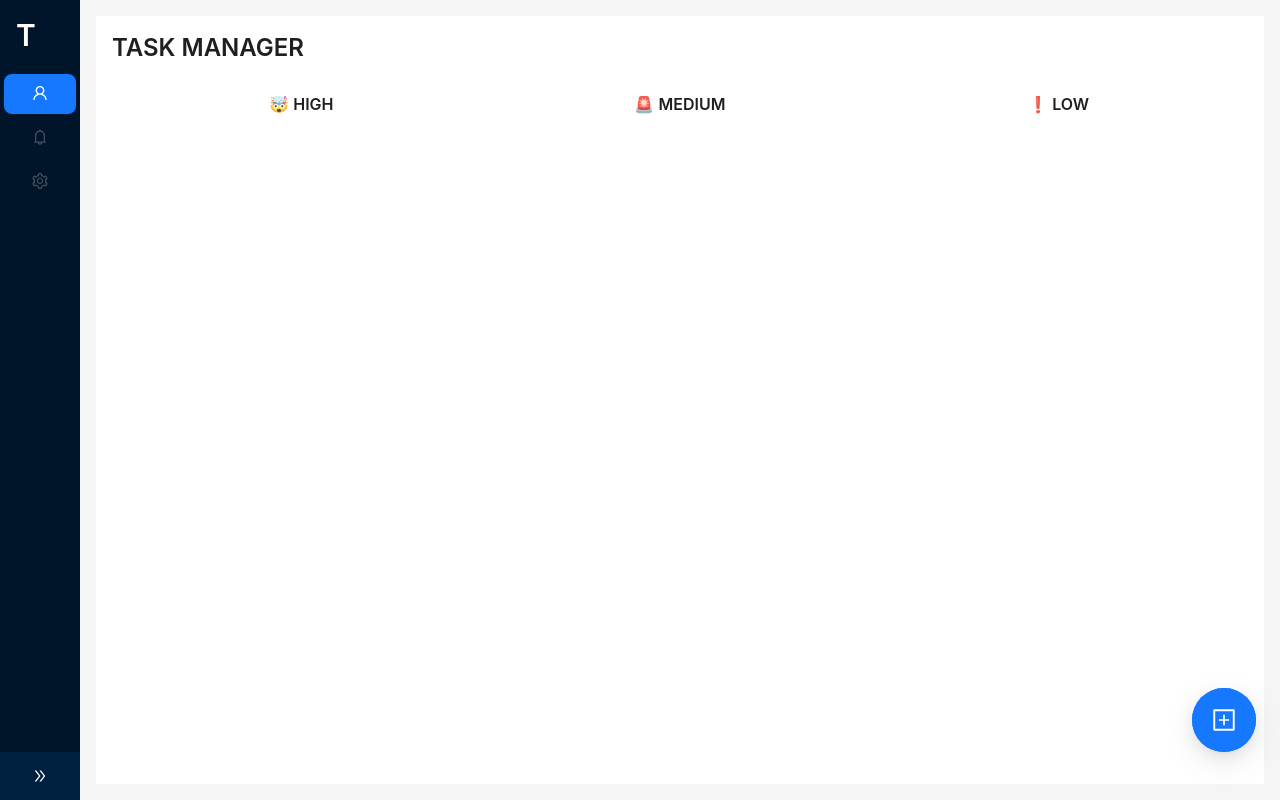
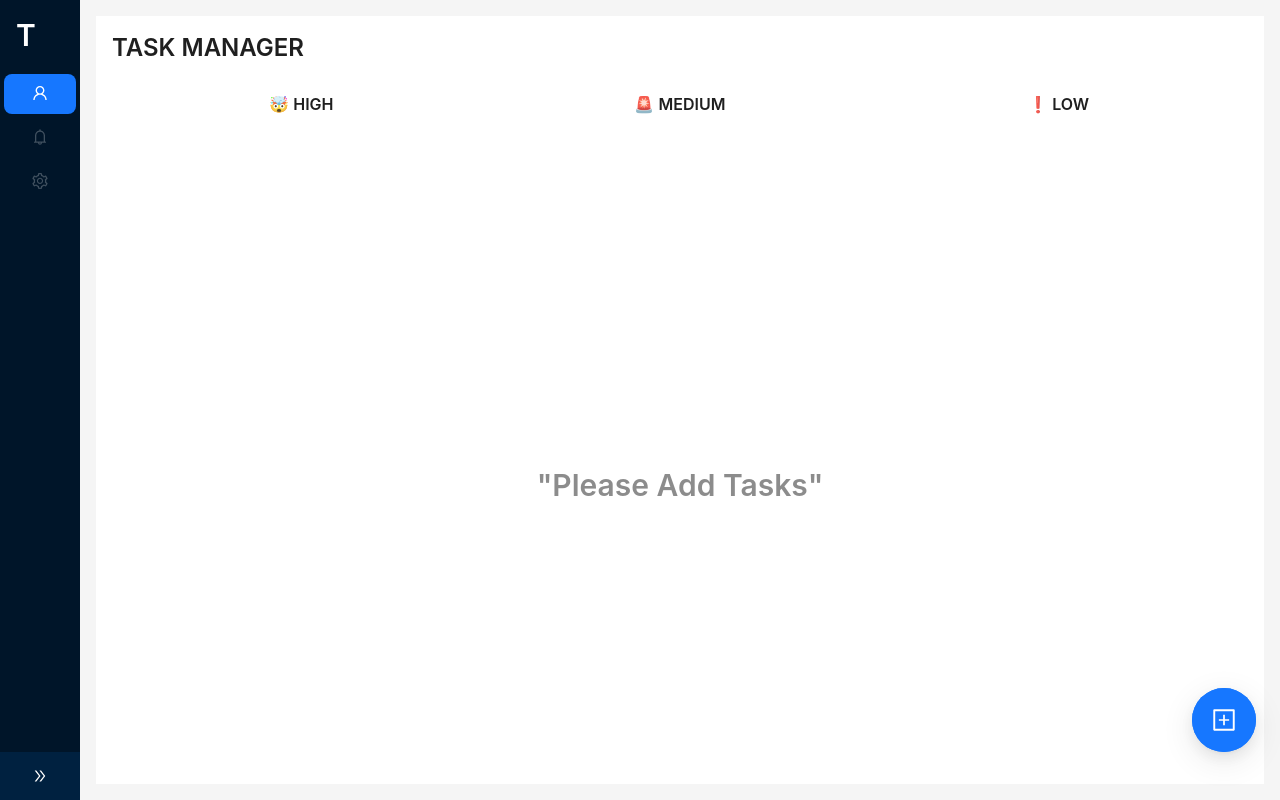
Before and after one commit to sid1213/tasky, a React (Create React App) app: page / in a window 1280 px wide. Built offline with nearby package versions, Linux system fonts and the light colour scheme.

Commit message:
Style fixes

```diff
--- a/src/components/ContentBox/Index.tsx
+++ b/src/components/ContentBox/Index.tsx
@@ -34,12 +34,13 @@ const ContentBox: React.FC = () => {
           <Title level={5}> ❗️ LOW</Title>
         </Col>
       </Row>
-      <Row justify={"center"}>
+      <Row justify={"center"} align={"middle"} className={Style.tasks}>
+        {tasks.length !== 0 ? (
+          <>
             <Col span={24} md={8} className={Style.TaskContainer}>
               <Title level={5} className={Style.hide}>
                 🤯 HIGH
               </Title>
-
               {tasks
                 .filter((task) => task.priority === "high")
                 .map((task) => (
@@ -100,6 +101,12 @@ const ContentBox: React.FC = () => {
                   />
                 ))}
             </Col>
+          </>
+        ) : (
+          <Title level={2} type="secondary">
+            "Please Add Tasks"
+          </Title>
+        )}
       </Row>
       <AddTask />
       {editId !== null ? (
--- a/src/components/ContentBox/index.module.scss
+++ b/src/components/ContentBox/index.module.scss
@@ -49,4 +49,8 @@
       display: block;
     }
   }
+  .tasks {
+    height: 100%;
+    align-items: center;
+  }
 }
--- a/src/components/TaskCard/Index.tsx
+++ b/src/components/TaskCard/Index.tsx
@@ -3,7 +3,7 @@ import { Avatar, Card, Skeleton, Badge } from "antd";
 import { EditOutlined, EyeOutlined } from "@ant-design/icons";
 import Style from "./index.module.scss";
 import { Task } from "../../types";
-import { useTaskContext } from "../../context/AppContext";
+
 const { Meta } = Card;
 interface PropType extends Task {
   editId: string | null;
@@ -14,6 +14,7 @@ const TaskCard: React.FC<PropType> = ({
   title,
   description,
   id,
+  priority,
   cStatus,
   setEditId,
   setEditFormOpen,
@@ -31,7 +32,7 @@ const TaskCard: React.FC<PropType> = ({
     >
       <Card
         actions={[
-          <EyeOutlined key="view" disabled />,
+          <span>{priority}</span>,
           <EditOutlined
             key="edit"
             onClick={() => {
```
Lines whose indentation alone changed are shown as unchanged.
